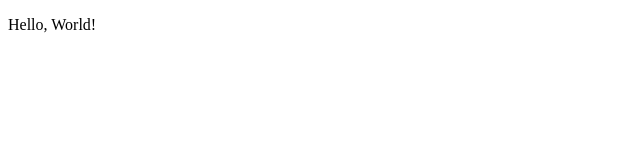
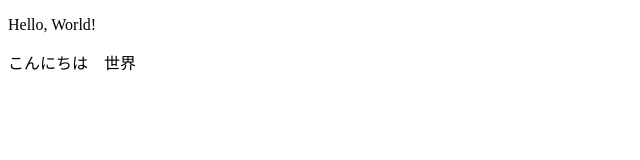
Before and after one commit to daiki-toshima/github-actions-practice, a plain HTML site: page index.html in a window 1280 px wide. Shown: the whole page, without its empty margins (0-640 px from the left). Drawn offline with Linux system fonts and the light colour scheme.

Commit message:
deploy: 050125d2a90528c9c5712085188c08ab8adb9ca5

```diff
--- a/index.html
+++ b/index.html
@@ -6,5 +6,6 @@
   </head>
   <body>
     <p>Hello, World!</p>
+    <p>こんにちは　世界</p>
   </body>
 </html>
```
